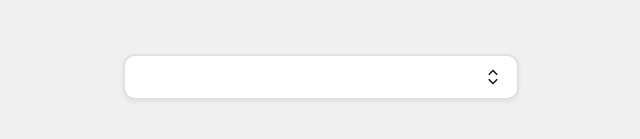
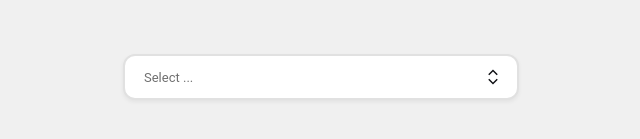
Before and after one commit to MaxymilianSa/vue-select, a Vue app: page / in a window 1280 px wide. Shown: the part 323-462 px from the top of the page, without its empty margins (319-959 px from the left). Built offline with nearby package versions, Linux system fonts and the light colour scheme.

Commit message:
Added placeholder for single mode

```diff
--- a/src/assets/main.scss
+++ b/src/assets/main.scss
@@ -81,7 +81,11 @@
             font-weight: 400;
             color: #333333;
             position: absolute;
-            padding-left: 2px;
+            padding-left: 4px;
+
+            &.empty {
+                opacity: 0.7;
+            }
         }
 
         input {
--- a/src/components/selector/components/Single.vue
+++ b/src/components/selector/components/Single.vue
@@ -1,8 +1,10 @@
 <template>
     <button class="delta-select__button-bg" @click="handleClick"></button>
     <div class="delta-select__value">
-        <div class="delta-select__value-option" v-if="!isOpen || !model?.length"
-            @click="() => !filterable && handleClick">{{ options }}
+        <div class="delta-select__value-option" :class="{ empty: !filterable && !options.length }"
+            v-if="!isOpen || !model?.length || !filterable" @click="() => !filterable ? handleClick() : null">{{
+                filterable || options.length ? options : 'Select ...'
+            }}
         </div>
         <input v-if="filterable" type="text" ref="inputRef" v-model.trim="model"
             :placeholder="!options ? 'Select ...' : ''" @keypress.enter="handleEnterOnInput" @click="handleClick" />
```
